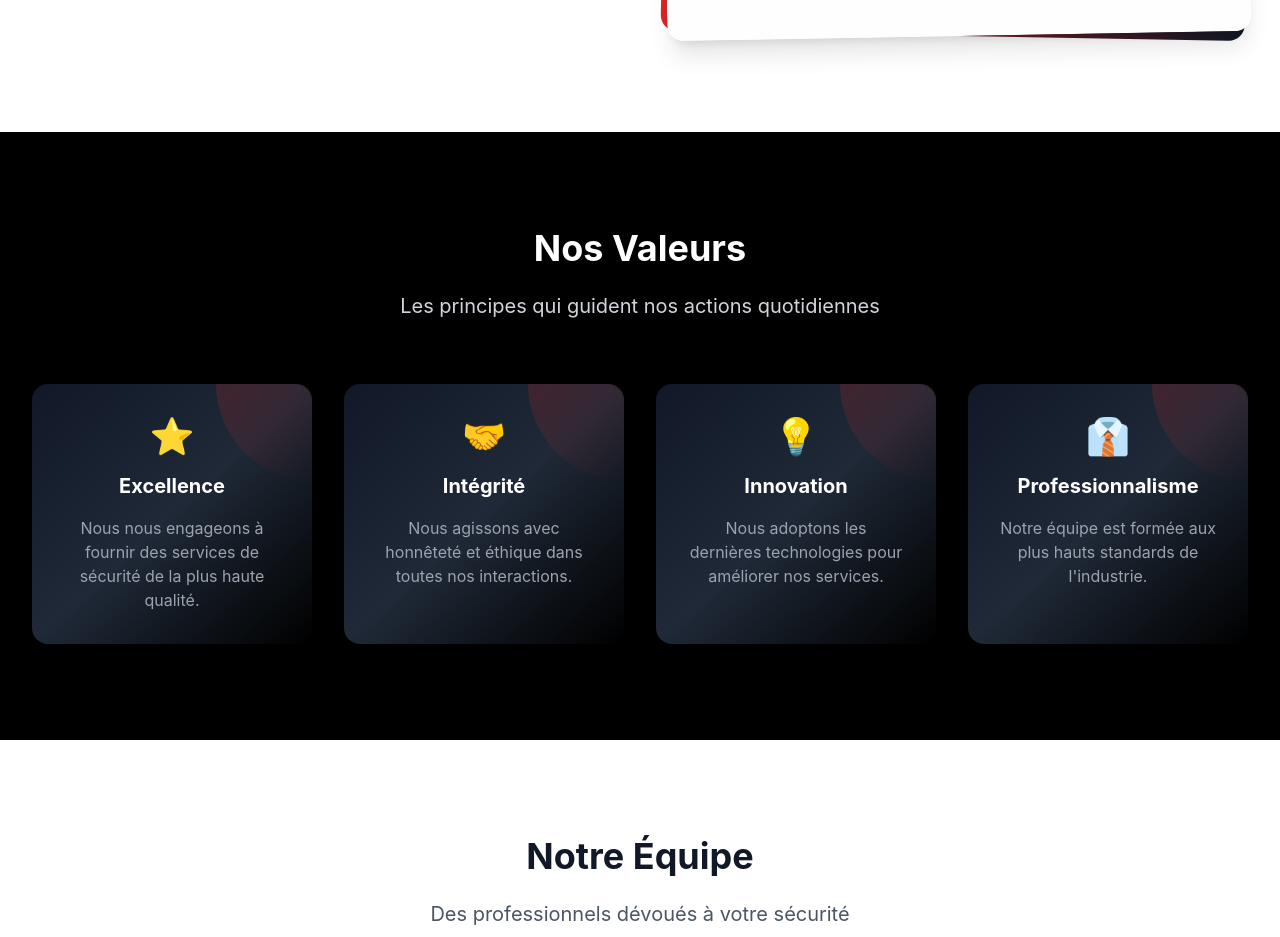
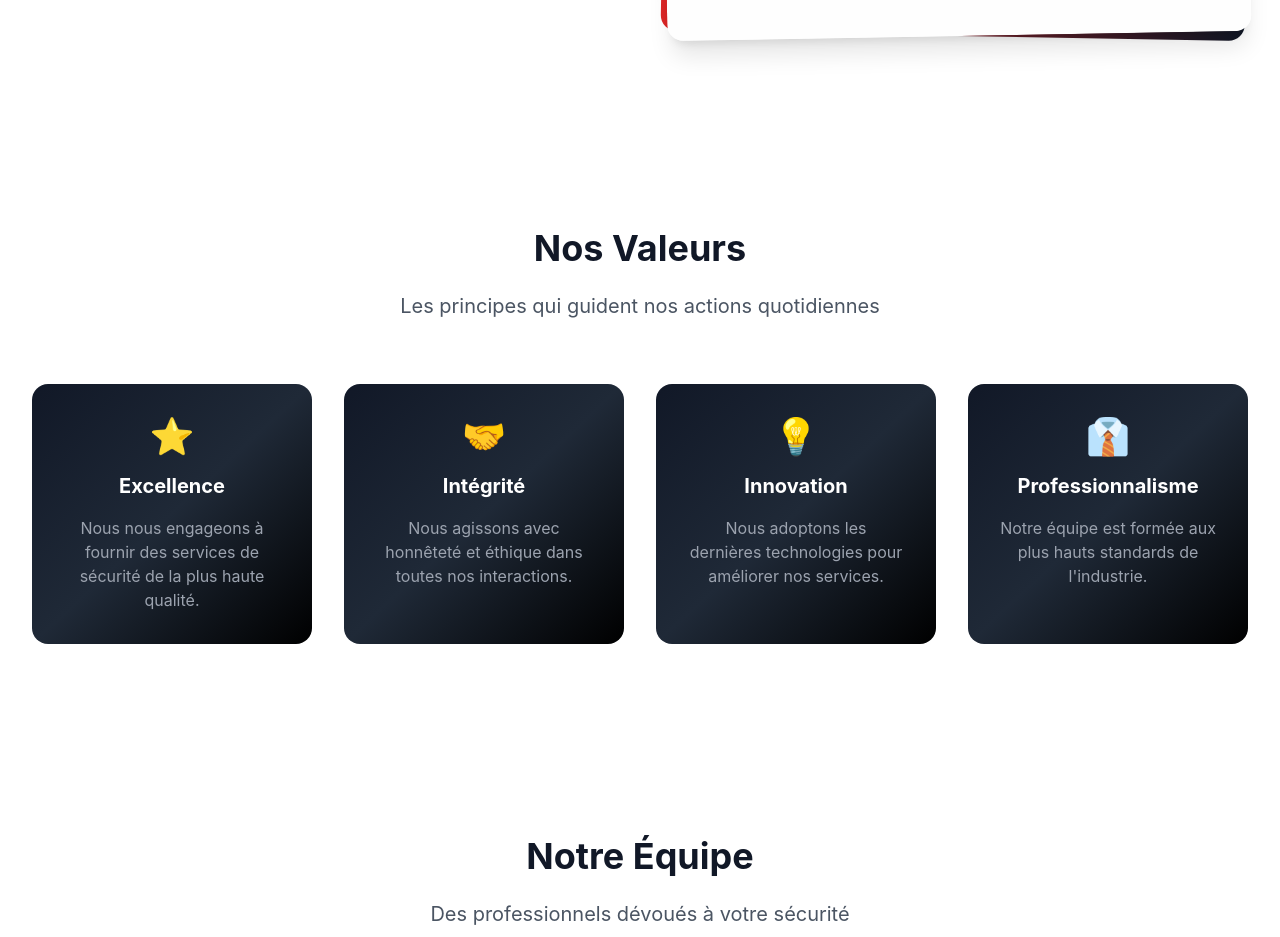
Before and after one commit to TBachirr/latvic, a React (Create React App) app: page /about in a window 1280 px wide. Shown: the part 940-1877 px from the top of the page. Built offline with nearby package versions, Linux system fonts and the light colour scheme.

Commit message:
Started to add the correct informations

```diff
--- a/src/pages/About.js
+++ b/src/pages/About.js
@@ -150,7 +150,7 @@ export default function About() {
                   viewport={{ once: true }}
                   className="text-lg text-gray-600 mb-6"
                 >
-                  Fondée en 2013, LATVIC est née de la vision de créer une entreprise de sécurité
+                  Fondée en 2024, LATVIC est née de la vision de créer une entreprise de sécurité
                   qui place l'excellence et l'innovation au cœur de ses services.
                 </motion.p>
                 <motion.p
@@ -189,23 +189,7 @@ export default function About() {
         </section>
 
         {/* Valeurs Section */}
-        <section className="py-24 bg-black relative overflow-hidden">
-          {/* Cercles décoratifs */}
-          <motion.div
-            initial={{ opacity: 0, scale: 0 }}
-            whileInView={{ opacity: 0.1, scale: 1 }}
-            transition={{ duration: 1 }}
-            viewport={{ once: true }}
-            className="absolute top-0 left-0 w-72 h-72 bg-red-600 rounded-full mix-blend-multiply filter blur-xl opacity-10 animate-blob"
-          ></motion.div>
-          <motion.div
-            initial={{ opacity: 0, scale: 0 }}
-            whileInView={{ opacity: 0.1, scale: 1 }}
-            transition={{ duration: 1, delay: 0.2 }}
-            viewport={{ once: true }}
-            className="absolute top-0 right-0 w-72 h-72 bg-red-600 rounded-full mix-blend-multiply filter blur-xl opacity-10 animate-blob animation-delay-2000"
-          ></motion.div>
-
+        <section className="py-24 bg-white relative overflow-hidden">
           <div className="max-w-7xl mx-auto px-4 sm:px-6 lg:px-8">
             <motion.div
               initial={{ opacity: 0, y: 20 }}
@@ -214,10 +198,10 @@ export default function About() {
               viewport={{ once: true }}
               className="text-center mb-16"
             >
-              <h2 className="text-4xl font-bold text-white mb-6">
+              <h2 className="text-4xl font-bold text-gray-900 mb-6">
                 Nos Valeurs
               </h2>
-              <p className="text-xl text-gray-300">
+              <p className="text-xl text-gray-600">
                 Les principes qui guident nos actions quotidiennes
               </p>
             </motion.div>
@@ -231,13 +215,6 @@ export default function About() {
                   viewport={{ once: true }}
                   className="group relative overflow-hidden bg-gradient-to-br from-gray-900 via-gray-800 to-black rounded-2xl p-8 hover:shadow-2xl transition-all duration-300 transform hover:-translate-y-1"
                 >
-                  <motion.div
-                    initial={{ opacity: 0, scale: 0 }}
-                    whileInView={{ opacity: 1, scale: 1 }}
-                    transition={{ duration: 0.5, delay: index * 0.1 + 0.2 }}
-                    viewport={{ once: true }}
-                    className="absolute top-0 right-0 w-24 h-24 bg-gradient-to-br from-red-600/20 to-transparent rounded-bl-full"
-                  ></motion.div>
                   <div className="relative z-10 text-center">
                     <motion.div
                       whileHover={{ scale: 1.1, rotate: 5 }}
--- a/src/pages/Contact.js
+++ b/src/pages/Contact.js
@@ -318,7 +318,7 @@ export default function Contact() {
                         </div>
                         <div>
                           <p className="text-red-600 text-sm font-medium">Téléphone</p>
-                          <p className="text-gray-900 font-medium">+224 XX XX XX XX</p>
+                          <p className="text-gray-900 font-medium whitespace-nowrap">625-46-23-35/626-66-19-68</p>
                         </div>
                       </div>
 
@@ -331,7 +331,7 @@ export default function Contact() {
                         </div>
                         <div>
                           <p className="text-red-600 text-sm font-medium">Email</p>
-                          <p className="text-gray-900 font-medium">contact@latvic.com</p>
+                          <p className="text-gray-900 font-medium">latvicprotection@gmail.com</p>
                         </div>
                       </div>
                     </div>
@@ -473,7 +473,7 @@ export default function Contact() {
                         value={formData.phone}
                         onChange={handleChange}
                         className="mt-1 block w-full rounded-lg border-gray-300 shadow-sm focus:border-red-500 focus:ring-red-500 transition-colors"
-                        placeholder="+224 XX XX XX XX"
+                        placeholder="625-46-23-35"
                       />
                     </div>
 
--- a/src/pages/Home.js
+++ b/src/pages/Home.js
@@ -242,22 +242,6 @@ export default function Home() {
 
           {/* Services Section - Mise à jour du background */}
           <section id="services" className="relative pt-24 pb-24 bg-gradient-to-b from-gray-50 to-gray-100">
-            {/* Cercles décoratifs des Services */}
-            <motion.div
-              initial={{ opacity: 0 }}
-              whileInView={{ opacity: 0.2 }}
-              transition={{ duration: 1 }}
-              viewport={{ once: true }}
-              className="absolute top-1/4 left-0 w-72 h-72 bg-red-600 rounded-full mix-blend-multiply filter blur-xl opacity-20 animate-blob"
-            ></motion.div>
-            <motion.div
-              initial={{ opacity: 0 }}
-              whileInView={{ opacity: 0.2 }}
-              transition={{ duration: 1, delay: 0.2 }}
-              viewport={{ once: true }}
-              className="absolute top-1/4 right-0 w-72 h-72 bg-red-600 rounded-full mix-blend-multiply filter blur-xl opacity-20 animate-blob animation-delay-2000"
-            ></motion.div>
-
             {/* Contenu des Services */}
             <div className="relative max-w-7xl mx-auto px-4 sm:px-6 lg:px-8">
               <motion.div
--- a/src/pages/Services.js
+++ b/src/pages/Services.js
@@ -141,15 +141,6 @@ export default function Services() {
                 viewport={{ once: true }}
                 className="group relative overflow-hidden bg-gradient-to-br from-gray-900 via-gray-800 to-black rounded-2xl p-8 hover:shadow-2xl transition-all duration-300 transform hover:-translate-y-1"
               >
-                {/* Cercle décoratif */}
-                <motion.div
-                  initial={{ opacity: 0, scale: 0 }}
-                  whileInView={{ opacity: 1, scale: 1 }}
-                  transition={{ duration: 0.5, delay: index * 0.1 + 0.2 }}
-                  viewport={{ once: true }}
-                  className="absolute top-0 right-0 w-32 h-32 bg-gradient-to-br from-red-600/20 to-transparent rounded-bl-full"
-                ></motion.div>
-
                 <div className="relative z-10">
                   <motion.div
                     initial={{ opacity: 0, x: -20 }}
```
